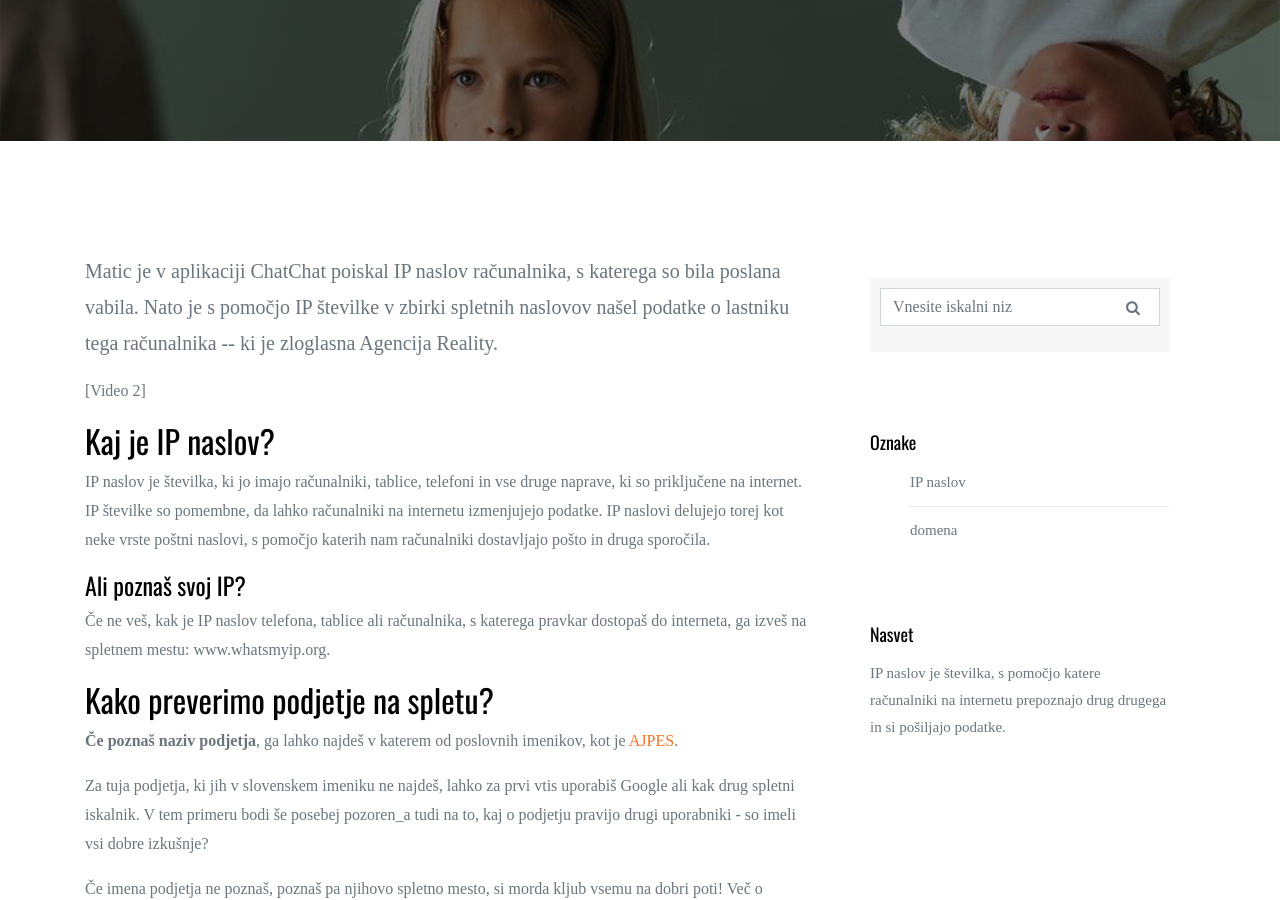
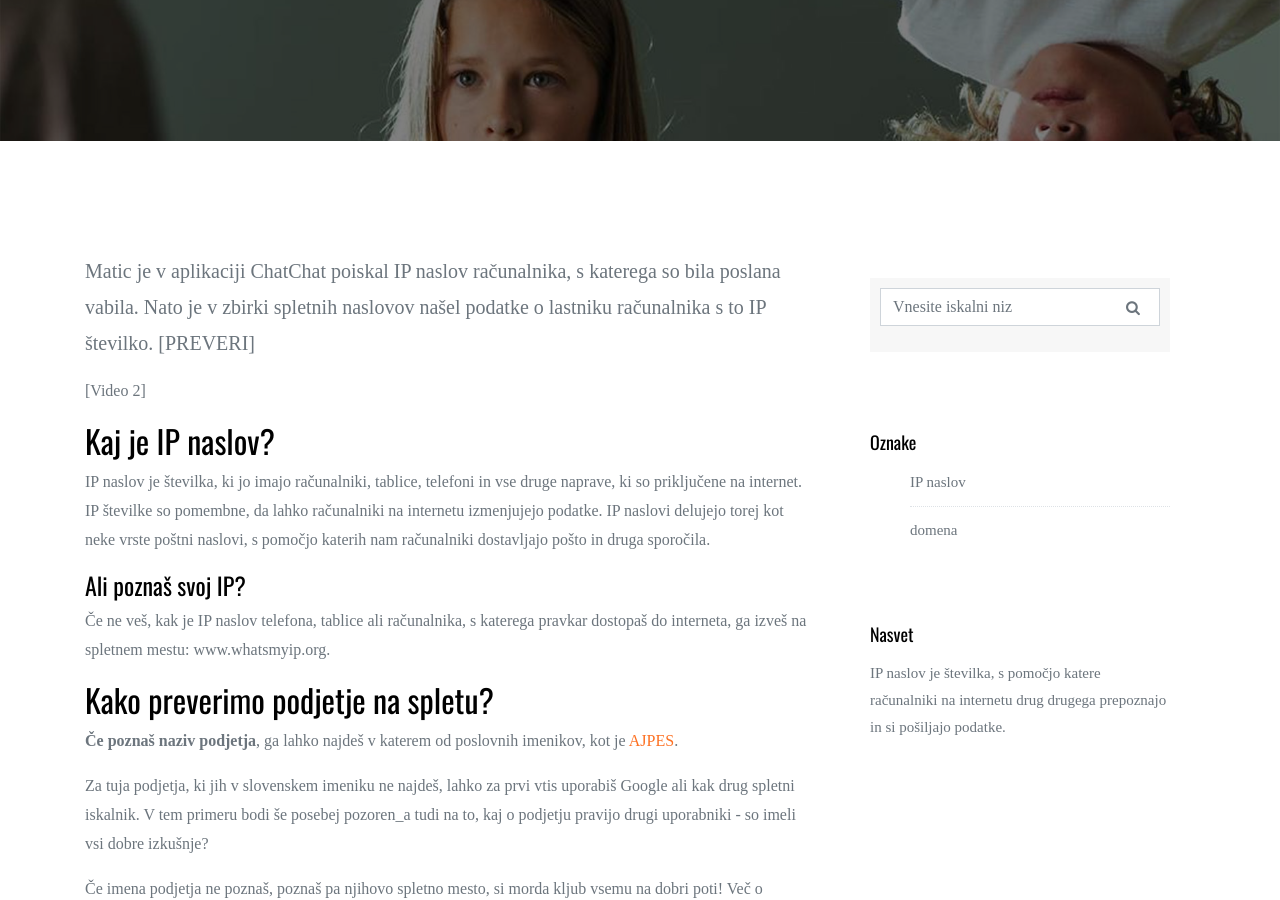
Before and after one commit to codeweeksi/gajin-svet, a Jekyll site: the page built from _posts/2018-07-02-druga-lekcija.md, in a window 1280 px wide and 900 px high, scrolled down 409 px. Built offline with Jekyll 4.4.1, drawn with Linux system fonts in a browser that asks for light colours; some web fonts are replaced; comment, search, counter and statistics services are not loaded.

Commit message:
edited text

```diff
--- a/_posts/2018-07-02-druga-lekcija.md
+++ b/_posts/2018-07-02-druga-lekcija.md
@@ -3,8 +3,8 @@ layout: post
 title:  "Kako je Matic odkril lokacijo hiše Ob progi 10?"
 date:   2018-07-02 18:00:02 +0200
 tags: [IP naslov, domena]
-excerpt: Matic je v aplikaciji ChatChat poiskal IP naslov računalnika, s katerega so bila poslana vabila. Nato je s pomočjo IP številke v zbirki spletnih naslovov našel podatke o lastniku tega računalnika -- ki je zloglasna Agencija Reality.
-special_tip: IP naslov je številka, s pomočjo katere računalniki na internetu prepoznajo drug drugega in si pošiljajo podatke.
+excerpt: Matic je v aplikaciji ChatChat poiskal IP naslov računalnika, s katerega so bila poslana vabila. Nato je v zbirki spletnih naslovov našel podatke o lastniku računalnika s to IP številko. [PREVERI]
+special_tip: IP naslov je številka, s pomočjo katere računalniki na internetu drug drugega prepoznajo in si pošiljajo podatke.
 ---
 
 [Video 2]
```
